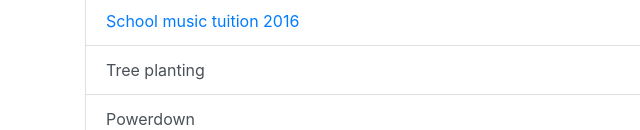
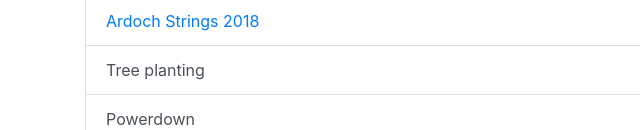
Before and after one commit to Riemann235/ADT, a plain HTML site: page WebContent/projects.html in a window 1280 px wide. Shown: the part 670-800 px from the top of the page, 0-640 px from the left. Drawn offline with nearby package versions, Linux system fonts and the light colour scheme.

```diff
--- a/WebContent/projects.html
+++ b/WebContent/projects.html
@@ -92,7 +92,7 @@
 			<li class="list-group-item list-group-item-action">Playground and play parks</li>
 			<li class="list-group-item list-group-item-action">Braco Agricultural Show infrastructure</li>
 			<li class="list-group-item list-group-item-action">Braco Hall improvements</li>
-			<li class="list-group-item list-group-item-action"><a href="docs/Grant_Report_Ardoch_Strings.pdf" target="_blank">School music tuition 2016</a></li>
+			<li class="list-group-item list-group-item-action"><a href="docs/Grant_Report_Ardoch_Strings.pdf" target="_blank">Ardoch Strings 2018</a></li>
 			<li class="list-group-item list-group-item-action">Tree planting</li>
 			<li class="list-group-item list-group-item-action">Powerdown</li>
 			<li class="list-group-item list-group-item-action">Zero waste</li>
```
Also changed, not shown: WebContent/contact.html (+1 -1 lines), WebContent/grants.html (+1 -1 lines), WebContent/maintenance.html (+1 -1 lines).
